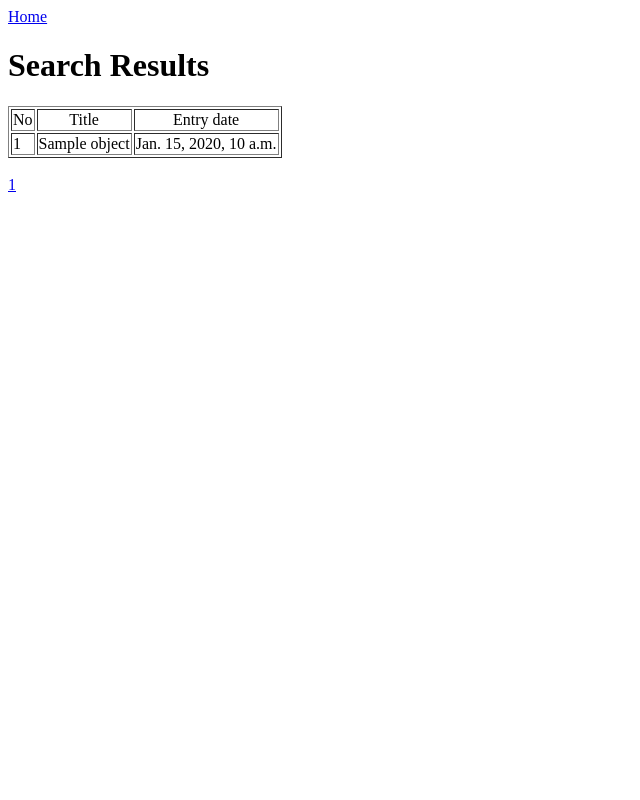
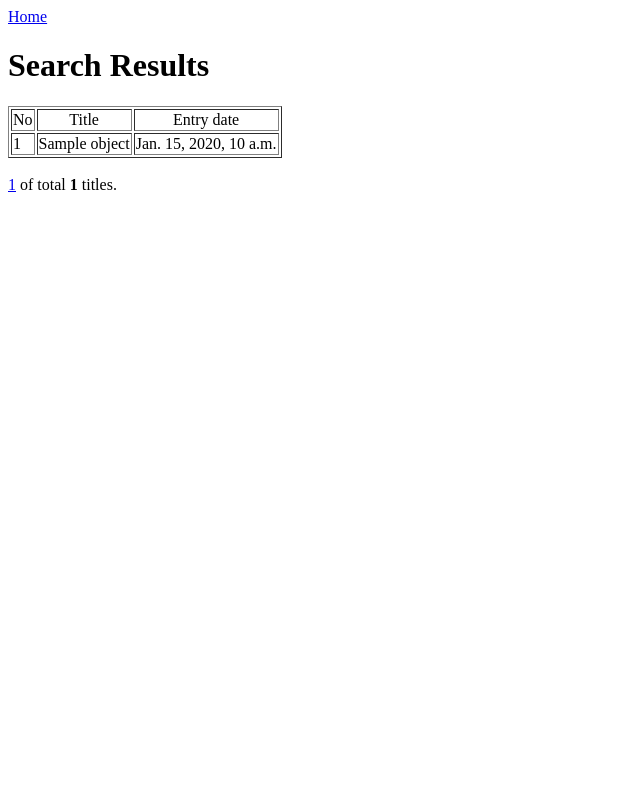
Before and after one commit to rudysant/catstat, a Django app: template templates/search_result.html in a window 1280 px wide. Shown: the whole page, without its empty margins (0-640 px from the left). Run offline with Django 3.2, Linux system fonts and the light colour scheme; the template is opened without the code that fills it: most values are stand-ins (such as "Sample title", 1, 10 or a date in 2020).

Commit message:
Edit pagination and views

```diff
--- a/templates/pagination3.html
+++ b/templates/pagination3.html
@@ -27,3 +27,4 @@
 
   <a href="?{{ request.GET.urlencode }}&page={{ page_obj.next_page_number }}">Next Page »</a>
 {% endif %}
+of total <b> {{ page_obj.paginator.count }} </b> titles.
```
Also changed, not shown: views.py (+5 -5 lines).
